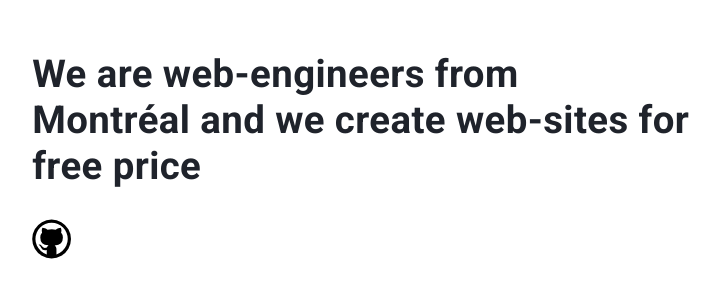
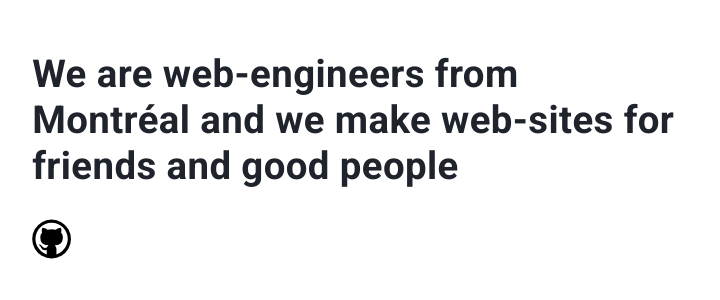
Before and after one commit to web-being/web-being.github.io, a Jekyll site: the page built from index.html, in a window 1280 px wide. Shown: the top 300 px of the page, without its empty margins (19-739 px from the left). Built offline with Jekyll 4.4.1, drawn with Linux system fonts in a browser that asks for light colours; part of the change alters nothing that is shown.

Commit message:
Update index.html

```diff
--- a/index.html
+++ b/index.html
@@ -5,45 +5,16 @@ lang: en
 ---
 {% assign lang=page.lang | default: 'en' %}
 
-<h1>We&nbsp;are <nobr>web-engineers</nobr> from Montr&#233;al&nbsp;and we&nbsp;create <nobr>web-sites</nobr> for free price</h1>
+<h1>We&nbsp;are <nobr>web-engineers</nobr> from Montr&#233;al&nbsp;and we&nbsp;make <nobr>web-sites</nobr> for friends and good people</h1>
 
 <a class="icon-link" href="//github.com/web-being" style="margin-left: -.4rem;">{% include github.svg %}</a>
 
 <!--
-<h1>Hi! We are professional engineers from Montréal and we help you with web-sites using a Pay What You Want price model*.</h1>
-
-<p>* That means that you literally pay what you want above a minimum (symbolic) sum to cover our basic expenses like food :) Details to come soon...</p>
-
-<figure class="profile">
-  <img class="profile-image" src="img/dima.jpg">
-  <figcaption class="profile-title"><a href="https://github.com/dfcreative">Dima Yv</a></figcaption>
-</figure>
-<figure class="profile">
-  <img class="profile-image" src="img/boris.jpg">
-  <figcaption class="profile-title"><a href="https://github.com/bvarba">Boris Varbanov</a></figcaption>
-</figure>
-
-<hr/>
-
-<h2>If you want a website, please contact us:</h2>
-
-{% include form.html %}
-
-<hr/>
-
-<h2>Sites we’ve already made:</h2>
-
-{% comment %}
-{% assign posts=site.posts %}
-{% include posts.html posts=posts %}
-{% endcomment %}
-
-Coming soon...
-
-<hr/>
-
-<h2>Why do we do that?</h2>
-
-<p>Because we understand that you may need a website but have no resources, like time, money or knowledge. So we are here to help: we make sure that your web-site works for you and that is the best reward for us :)!</p>
-
+* Ajamila
+* Festivaldecouleurs
+* ihealspine
+* Proakpp
+* resoul.me
+* thirdstarstudios
+* antipov
 -->
```
